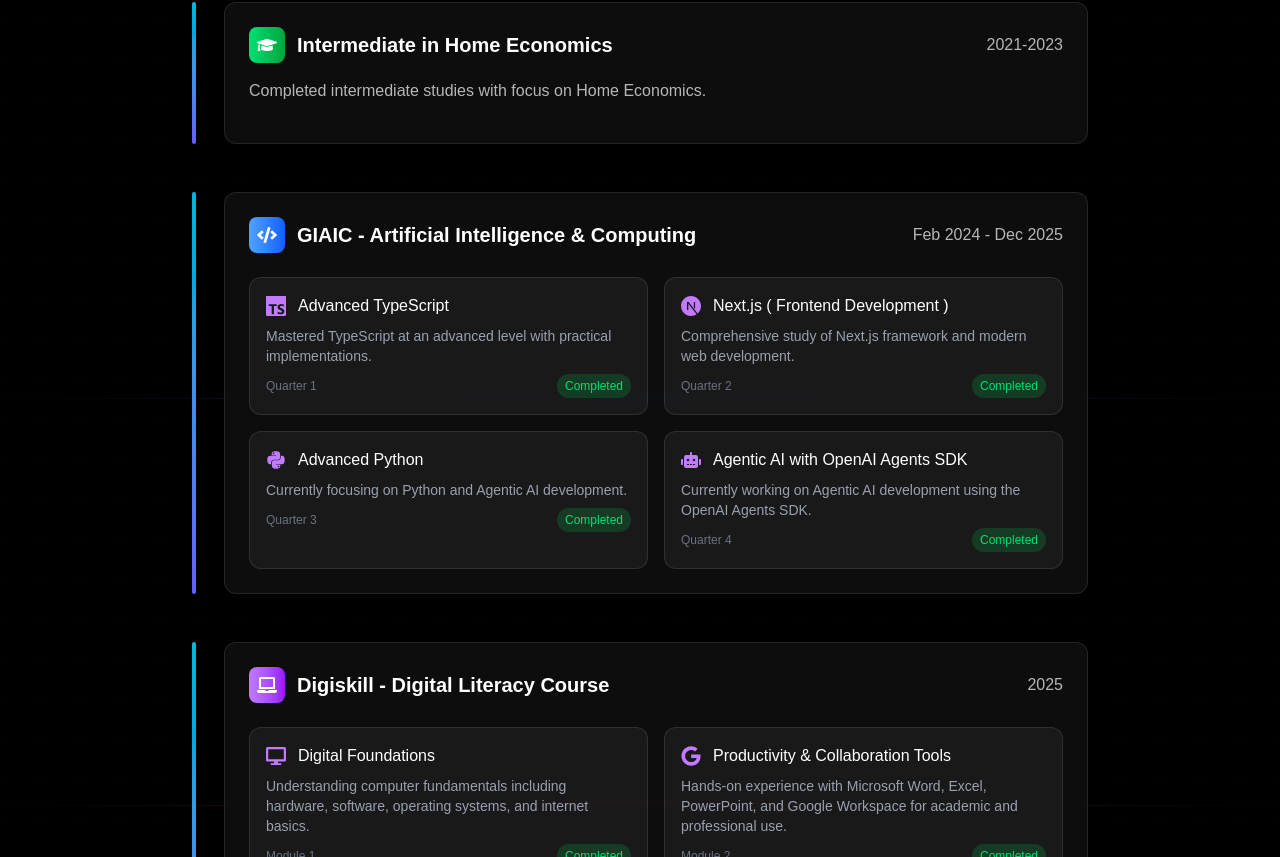
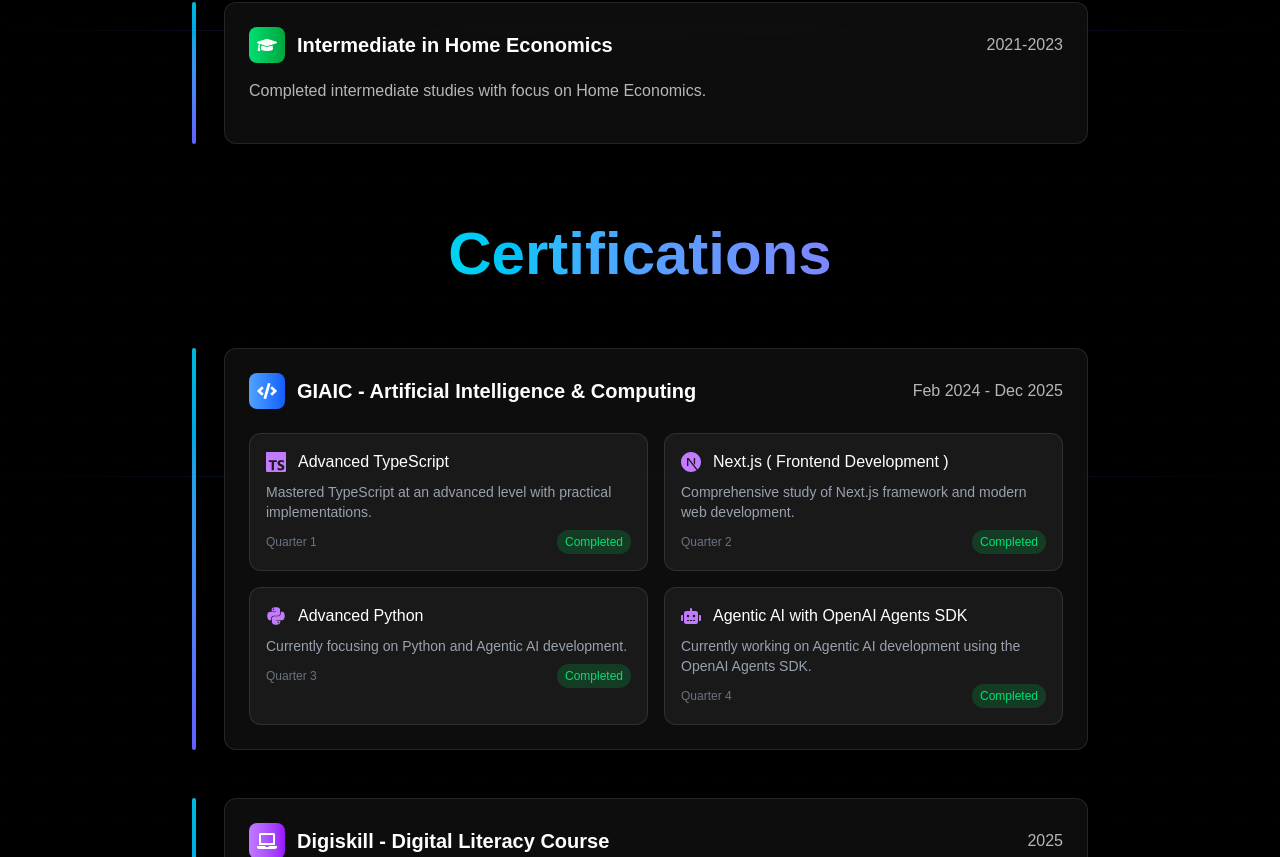
Before and after one commit to Laibakamrankhan/My_Portfolio, a Next.js app: page / in a window 1280 px wide. Shown: the part 2543-3400 px from the top of the page. Built offline with nearby package versions, Linux system fonts and the light colour scheme.

Commit message:
Refactor Education and Certification sections
Refactor education and certification sections for improved readability and maintainability. Consolidate repeated code into a reusable renderItems function.

```diff
--- a/app/components/Education.tsx
+++ b/app/components/Education.tsx
@@ -2,7 +2,16 @@
 
 import React, { useRef } from "react";
 import { motion, useAnimation, useInView, Variants } from "framer-motion";
-import { FaGraduationCap, FaCode, FaPython, FaRobot, FaLaptop, FaDesktop, FaGoogle, FaShieldAlt } from "react-icons/fa";
+import {
+  FaGraduationCap,
+  FaCode,
+  FaPython,
+  FaRobot,
+  FaLaptop,
+  FaDesktop,
+  FaGoogle,
+  FaShieldAlt,
+} from "react-icons/fa";
 import { SiTypescript, SiNextdotjs } from "react-icons/si";
 import { IconType } from "react-icons";
 
@@ -44,7 +53,6 @@
     },
   };
 
-
   const itemVariants: Variants = {
     hidden: { x: -50, opacity: 0 },
     visible: {
@@ -56,6 +64,10 @@
       },
     },
   };
+
+  // =========================
+  // EDUCATION DATA
+  // =========================
 
   const educationData: EducationItem[] = [
     {
@@ -74,7 +86,13 @@
       icon: FaGraduationCap,
       color: "from-green-400 to-green-600",
     },
+  ];
 
+  // =========================
+  // CERTIFICATION DATA
+  // =========================
+
+  const certificationData: EducationItem[] = [
     {
       title: "GIAIC - Artificial Intelligence & Computing",
       period: "Feb 2024 - Dec 2025",
@@ -157,6 +175,88 @@
     },
   ];
 
+  // =========================
+  // REUSABLE SECTION
+  // =========================
+
+  const renderItems = (data: EducationItem[]) => (
+    <div className="max-w-4xl mx-auto">
+      {data.map((edu, index) => (
+        <motion.div
+          key={index}
+          variants={itemVariants}
+          className="mb-12 relative"
+        >
+          <div className="absolute left-0 top-0 bottom-0 w-1 bg-linear-to-b from-cyan-500 to-indigo-500 rounded-full" />
+
+          <div className="ml-8 bg-white/5 backdrop-blur-sm rounded-xl p-6 border border-white/10 hover:border-cyan-500/30 transition-all duration-300">
+            <div className="flex flex-col md:flex-row md:items-center md:justify-between mb-4">
+              <div className="flex items-center gap-3 mb-2 md:mb-0">
+                <div
+                  className={`p-2 rounded-lg bg-linear-to-r ${edu.color}`}
+                >
+                  <edu.icon className="text-xl text-white" />
+                </div>
+
+                <h3 className="text-xl font-semibold text-white">
+                  {edu.title}
+                </h3>
+              </div>
+
+              <div className="flex items-center gap-2 text-white/70">
+                <span>{edu.period}</span>
+              </div>
+            </div>
+
+            {edu.description && (
+              <p className="text-white/70 mb-4">{edu.description}</p>
+            )}
+
+            {edu.courses && (
+              <div className="grid md:grid-cols-2 gap-4 mt-6">
+                {edu.courses.map((course) => (
+                  <motion.div
+                    key={course.quarter}
+                    variants={itemVariants}
+                    className="bg-white/5 rounded-xl p-4 border border-white/10"
+                  >
+                    <div className="flex items-center gap-3 mb-2">
+                      <course.icon className="text-xl text-purple-400" />
+
+                      <h4 className="font-medium text-white">
+                        {course.title}
+                      </h4>
+                    </div>
+
+                    <p className="text-sm text-gray-400 mb-2">
+                      {course.description}
+                    </p>
+
+                    <div className="flex justify-between items-center">
+                      <span className="text-xs text-gray-500">
+                        {course.quarter}
+                      </span>
+
+                      <span
+                        className={`text-xs px-2 py-1 rounded-full ${
+                          course.status === "Completed"
+                            ? "bg-green-500/20 text-green-400"
+                            : "bg-blue-500/20 text-blue-400"
+                        }`}
+                      >
+                        {course.status}
+                      </span>
+                    </div>
+                  </motion.div>
+                ))}
+              </div>
+            )}
+          </div>
+        </motion.div>
+      ))}
+    </div>
+  );
+
   return (
     <motion.section
       ref={ref}
@@ -179,83 +279,37 @@
       </div>
 
       <div className="relative z-10 container mx-auto px-4">
+
+        {/* =========================
+            EDUCATION SECTION
+        ========================= */}
+
         <motion.h2
           variants={itemVariants}
           className="text-4xl md:text-5xl lg:text-6xl font-bold text-center mb-16"
         >
           <span className="text-transparent bg-clip-text bg-linear-to-r from-cyan-400 via-blue-400 to-indigo-400">
-            Educational Journey
+            Education
           </span>
         </motion.h2>
 
-        <div className="max-w-4xl mx-auto">
-          {educationData.map((edu, index) => (
-            <motion.div
-              key={index}
+        {renderItems(educationData)}
+
+        {/* =========================
+            CERTIFICATIONS SECTION
+        ========================= */}
+
+        <motion.h2
           variants={itemVariants}
-              className="mb-12 relative"
+          className="text-4xl md:text-5xl lg:text-6xl font-bold text-center mb-16 mt-20"
         >
-              <div className="absolute left-0 top-0 bottom-0 w-1 bg-linear-to-b from-cyan-500 to-indigo-500 rounded-full" />
-              <div className="ml-8 bg-white/5 backdrop-blur-sm rounded-xl p-6 border border-white/10 hover:border-cyan-500/30 transition-all duration-300">
-                <div className="flex flex-col md:flex-row md:items-center md:justify-between mb-4">
-                  <div className="flex items-center gap-3 mb-2 md:mb-0">
-                    <div
-                      className={`p-2 rounded-lg bg-linear-to-r ${edu.color}`}
-                    >
-                      <edu.icon className="text-xl text-white" />
-                    </div>
-                    <h3 className="text-xl font-semibold text-white">
-                      {edu.title}
-                    </h3>
-                  </div>
-                  <div className="flex items-center gap-2 text-white/70">
-                    <span>{edu.period}</span>
-                  </div>
-                </div>
+          <span className="text-transparent bg-clip-text bg-linear-to-r from-cyan-400 via-blue-400 to-indigo-400">
+            Certifications
+          </span>
+        </motion.h2>
 
-                {edu.description && (
-                  <p className="text-white/70 mb-4">{edu.description}</p>
-                )}
+        {renderItems(certificationData)}
 
-                {edu.courses && (
-                  <div className="grid md:grid-cols-2 gap-4 mt-6">
-                    {edu.courses.map((course) => (
-                      <motion.div
-                        key={course.quarter}
-                        variants={itemVariants}
-                        className="bg-white/5 rounded-xl p-4 border border-white/10"
-                      >
-                        <div className="flex items-center gap-3 mb-2">
-                          <course.icon className="text-xl text-purple-400" />
-                          <h4 className="font-medium text-white">
-                            {course.title}
-                          </h4>
-                        </div>
-                        <p className="text-sm text-gray-400 mb-2">
-                          {course.description}
-                        </p>
-                        <div className="flex justify-between items-center">
-                          <span className="text-xs text-gray-500">
-                            {course.quarter}
-                          </span>
-                          <span
-                            className={`text-xs px-2 py-1 rounded-full ${
-                              course.status === "Completed"
-                                ? "bg-green-500/20 text-green-400"
-                                : "bg-blue-500/20 text-blue-400"
-                            }`}
-                          >
-                            {course.status}
-                          </span>
-                        </div>
-                      </motion.div>
-                    ))}
-                  </div>
-                )}
-              </div>
-            </motion.div>
-          ))}
-        </div>
       </div>
     </motion.section>
   );
```
Lines whose indentation alone changed are shown as unchanged.
